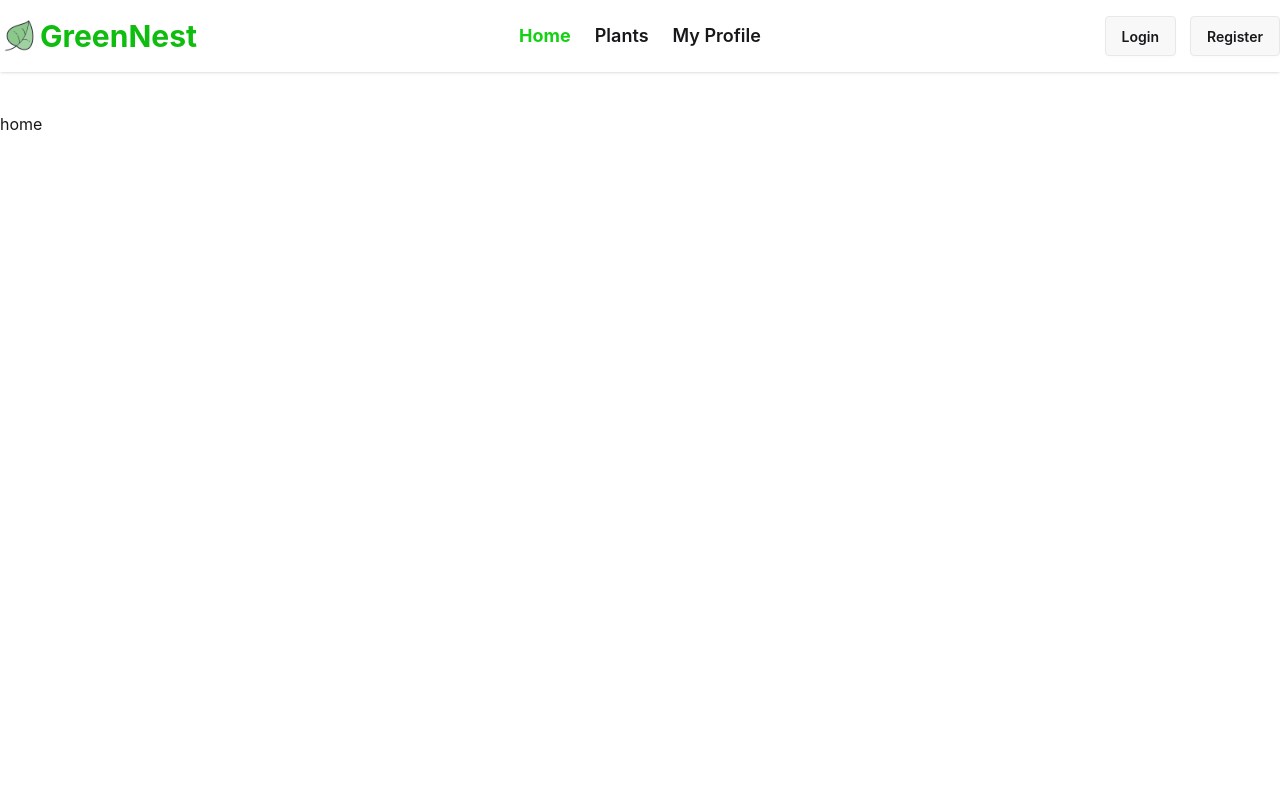
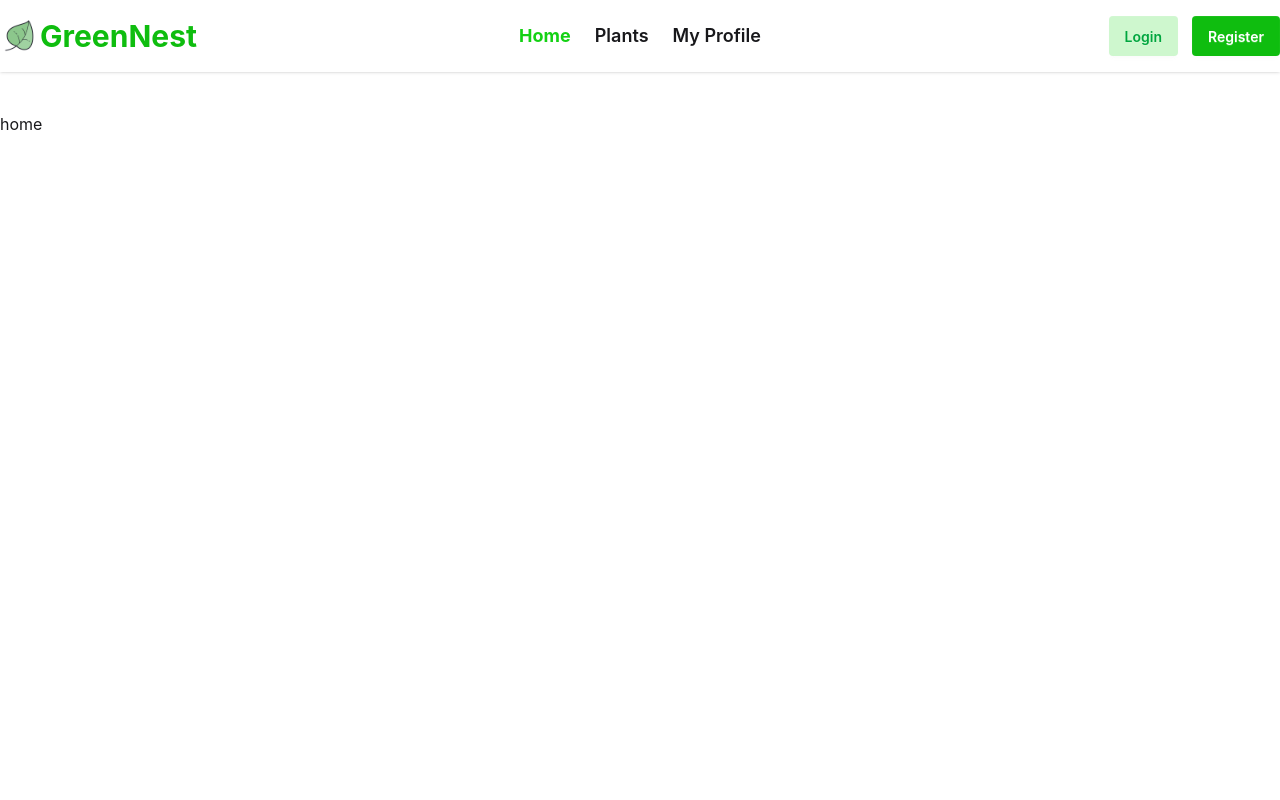
Before and after one commit to Wahed-Shawn/Assignment-Nine, a React (Vite) app: page / in a window 1280 px wide. Shown: the top 800 px of the page. Built offline with nearby package versions, Linux system fonts and the light colour scheme.

Commit message:
added dropdown functionality at navbar

```diff
--- a/src/components/NavBar.jsx
+++ b/src/components/NavBar.jsx
@@ -1,8 +1,10 @@
 import React, { use } from 'react';
 import logoImg from '../assets/logo.png'
 import { Link, NavLink } from 'react-router';
+import { AuthContext } from '../provider/AuthContext';
 
 const NavBar = () => {
+    const { user } = use(AuthContext)
 
     const links = <>
         <li><NavLink to='/' className={'font-semibold text-lg'}>Home</NavLink></li>
@@ -34,9 +36,24 @@ const NavBar = () => {
                         {links}
                     </ul>
                 </div>
-                <div className="navbar-end space-x-3.5">
-                    <Link to='/login' className="btn">Login</Link>
-                    <Link to='/register' className="btn">Register</Link>
+                <div className="navbar-end">
+                    {
+                        user ? (<div className='h-[3.8rem] w-[3.8rem] rounded-full'>
+                            <button className="btn h-full w-full rounded-full p-0" popoverTarget="popover-1" style={{ anchorName: "--anchor-1" }}>
+                                <img src="https://lh3.googleusercontent.com/a/ACg8ocJgmUgqp6xhMe9o36I7rzZsxoWGSgQizVNy92pFWoyXo0F5jfQ=s400-c" className='h-full w-full rounded-full object-cover' />
+                            </button>
+
+                            <ul className="dropdown menu w-fit rounded-box bg-base-100 shadow-sm space-y-2.5"
+                                popover="auto" id="popover-1" style={{ positionAnchor: "--anchor-1" }}>
+                                <li className='text-center font-bold text-lg'>{user.displayName}</li>
+                                <li className='text-center font-semibold'>{user.email}</li>
+                                <li><button className='btn btn-outline btn-error hover:text-white text-lg'>log Out</button></li>
+                            </ul>
+                        </div>) : <div className='space-x-3.5'>
+                            <Link to='/login' className="btn bg-[#cef7ce] text-green-600 border-0">Login</Link>
+                            <Link to='/register' className="btn bg-[#0FBD0F] text-white border-0">Register</Link>
+                        </div>
+                    }
                 </div>
             </div>
         </div>
```
